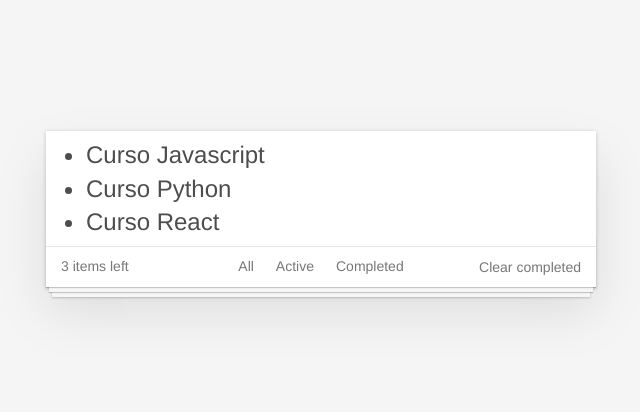
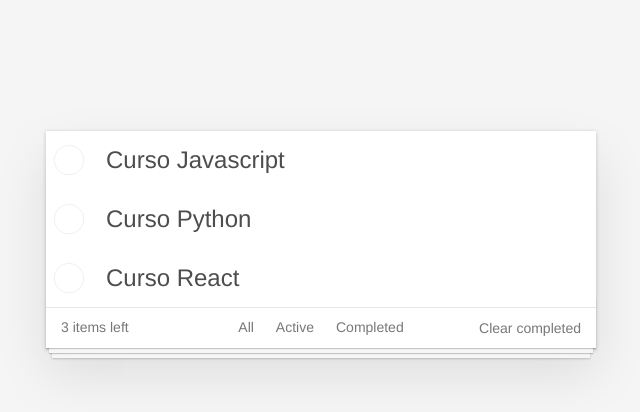
Before and after one commit to sergiomoratino/todo-list, a Vue app: page /all in a window 1280 px wide. Shown: the top 412 px of the page, without its empty margins (319-959 px from the left). Built offline with nearby package versions, Linux system fonts and the light colour scheme.

Commit message:
Task component style

```diff
--- a/src/components/Task.vue
+++ b/src/components/Task.vue
@@ -1,13 +1,13 @@
 <template>
-  <div class="todo-list">
-    <ul>
-      <li>{{ name }}</li>
-    </ul>
-  </div>
+  <ul class="todo-list">
+    <li>
+      <input class="toggle" type="checkbox">
+      <label>{{ name }}</label>
+    </li>
+  </ul>
 </template>
 
 <script setup lang="ts">
-import Vue from 'vue';
 defineProps<{
   name: String;
 }>();
```
